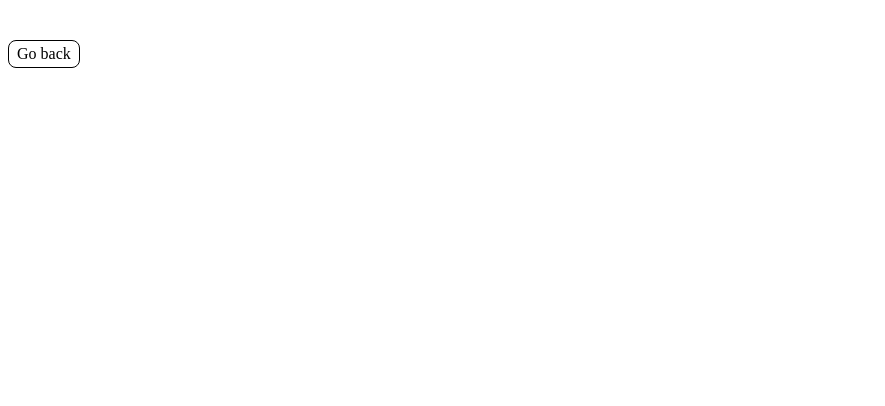
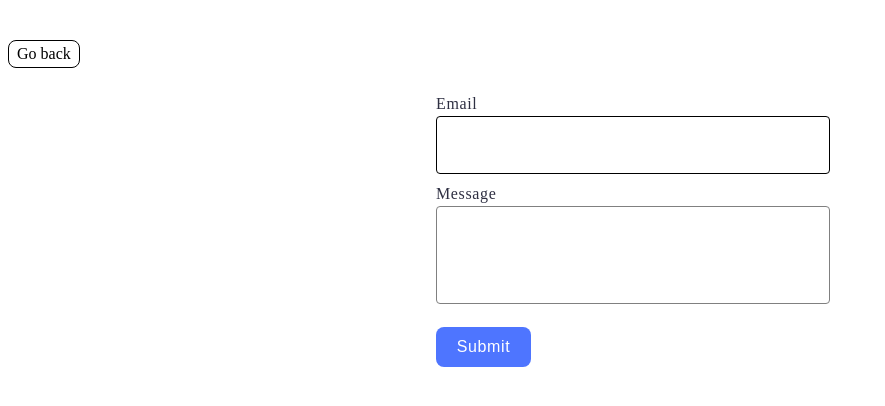
Before and after one commit to Romario198901/goit-js-hw-09, a website built with Vite: page src/2-form.html in a window 1280 px wide. Shown: the whole page, without its empty margins (0-885 px from the left). Built offline with nearby package versions, Linux system fonts and the light colour scheme.

Commit message:
add markup of the form

```diff
--- a/src/2-form.html
+++ b/src/2-form.html
@@ -1,13 +1,33 @@
 <!DOCTYPE html>
 <html lang="en">
-<head>
-    <meta charset="UTF-8">
-    <meta name="viewport" content="width=device-width, initial-scale=1.0">
+  <head>
+    <meta charset="UTF-8" />
+    <meta name="viewport" content="width=device-width, initial-scale=1.0" />
     <title>Form</title>
-    <link rel="stylesheet" href="./css/styles.css">
-</head>
-<body>
+    <link rel="stylesheet" href="./css/styles.css" />
+  </head>
+  <body>
     <a class="back-link" href="./index.html">Go back</a>
+    <form class="feedback-form" autocomplete="off">
+      <label class="feedback-form-label">
+        Email
+        <input
+          type="email"
+          name="email"
+          autofocus
+          class="feedback-form-input"
+        />
+      </label>
+      <label class="feedback-form-label">
+        Message
+        <textarea
+          name="message"
+          rows="8"
+          class="feedback-form-comment"
+        ></textarea>
+      </label>
+      <button type="submit" class="feedback-form-btn">Submit</button>
+    </form>
     <script type="module" src="./js/2-form.js"></script>
-</body>
+  </body>
 </html>
--- /dev/null
+++ b/src/css/form.css
@@ -0,0 +1,64 @@
+.feedback-form {
+  margin: 0 auto;
+  padding: 24px;
+  max-width: 408px;
+}
+.feedback-form-label {
+  display: block;
+  margin-bottom: 8px;
+  max-width: 360px;
+  font-weight: 400;
+  font-size: 16px;
+  line-height: 1.5;
+  letter-spacing: 0.04em;
+  color: #2e2f42;
+}
+.feedback-form-label:last-of-type {
+  margin-bottom: 16px;
+}
+.feedback-form-input,
+.feedback-form-comment {
+  width: 100%;
+  outline: transparent;
+  border: 1px solid #808080;
+  border-radius: 4px;
+  padding: 8px 16px;
+  height: 40px;
+  font-weight: 400;
+  font-size: 16px;
+  line-height: 1.5;
+  letter-spacing: 0.04em;
+  color: #2e2f42;
+  transition: border ease-in-out 500ms;
+}
+.feedback-form-input:focus,
+.feedback-form-comment:focus {
+  border: 1px solid #000;
+}
+.feedback-form-input:active,
+.feedback-form-comment:active {
+  border: 1px solid #808080;
+}
+.feedback-form-comment {
+  resize: none;
+  height: 80px;
+}
+.feedback-form-btn {
+  cursor: pointer;
+  border: none;
+  border-radius: 8px;
+  padding: 8px 16px;
+  width: 95px;
+  height: 40px;
+  background-color: #4e75ff;
+  font-weight: 500;
+  font-size: 16px;
+  line-height: 1.5;
+  letter-spacing: 0.04em;
+  color: #fff;
+  transition: background-color ease-in-out 500ms;
+}
+.feedback-form-btn:hover,
+.feedback-form-btn:focus {
+  background-color: #6c8cff;
+}
--- a/src/css/styles.css
+++ b/src/css/styles.css
@@ -12,3 +12,4 @@
 
 /* Sections style */
 @import url('./gallery.css');
+@import url('./form.css');
```
